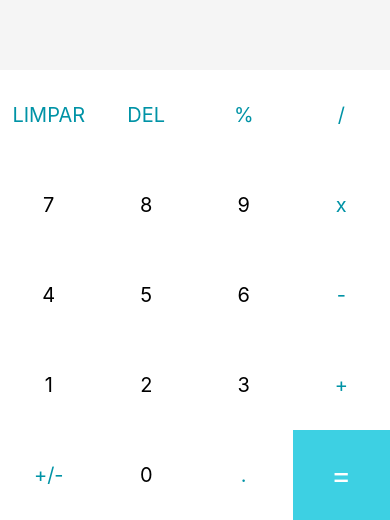
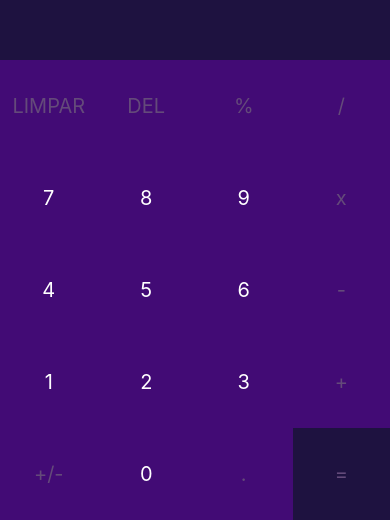
Before and after one commit to TatianeKezia/Calculadora, a React Native app: screen / in a window 390 px wide. Shown: the part 324-844 px from the top of the page. Built offline with nearby package versions, Linux system fonts and the light colour scheme.

Commit message:
mudanças atividade 2

```diff
--- a/App.js
+++ b/App.js
@@ -11,31 +11,52 @@ export default function App() {
 
   function calculator() {
     const splitNumbers = currentNumber.split(' ');
-    const fistNumber = parseFloat(splitNumbers[0]);
+    const firstNumber = parseFloat(splitNumbers[0]);
     const operator = splitNumbers[1];
     const lastNumber = parseFloat(splitNumbers[2]);
 
+    // Tratamento de casos para cálculo de porcentagem
+    if (currentNumber.includes('%')) {
+      if (operator === '+') {
+        return setCurrentNumber((firstNumber + (lastNumber / 100)).toString());
+      } else if (operator === '-') {
+        setCurrentNumber((firstNumber - (lastNumber / 100)).toString());
+      } else if (operator === 'x') {
+        setCurrentNumber((firstNumber * (lastNumber / 100)).toString());
+      } else if (operator === '/') {
+        setCurrentNumber((firstNumber / (lastNumber / 100)).toString());
+      } else {
+        setCurrentNumber('Operação inválida!');
+      }
+      setCurrentNumber((firstNumber / 100).toString());
+      return;
+    }
 
-    // Faz ação referente tecla pressionada
+    //Faz ação referente tecla pressionada
     switch (operator) {
       case '+':
-        setCurrentNumber((fistNumber + lastNumber).toString());
+        setCurrentNumber((firstNumber + lastNumber).toString());
         return;
       case '-':
-        setCurrentNumber((fistNumber - lastNumber).toString());
+        setCurrentNumber((firstNumber - lastNumber).toString());
         return;
       case 'x':
-        setCurrentNumber((fistNumber * lastNumber).toString());
+        setCurrentNumber((firstNumber * lastNumber).toString());
         return;
       case '/':
-        setCurrentNumber((fistNumber / lastNumber).toString());
-        return;
+        if (lastNumber === 0) {
+          setCurrentNumber('Erro: Divisão por zero');
+        } else {
+          setCurrentNumber((firstNumber / lastNumber).toString());
+        }
     }
+    return;
   }
+
 
   function handleInput(buttonPressed) {
     console.log(buttonPressed); // Mostra no Console a tecla pressionada
-    if (buttonPressed === '+' || buttonPressed === '-' || buttonPressed === 'x' || buttonPressed === '/') {
+    if (buttonPressed === '+' || buttonPressed === '-' || buttonPressed === 'x' || buttonPressed === '/' || buttonPressed === '%') {
       setCurrentNumber(currentNumber + ' ' + buttonPressed + ' ');
       return;
     }
@@ -55,10 +76,8 @@ export default function App() {
         setCurrentNumber((parseFloat(currentNumber) * -1).toString());
         return;
     }
-
     setCurrentNumber(currentNumber + buttonPressed);
   }
-
 
   return (
     <View style={styles.container}>
@@ -72,13 +91,19 @@ export default function App() {
       <View style={styles.buttons}>
         {buttons.map((button) =>
           button === '=' ? (     //Mapeamento do botão
-            <TouchableOpacity onPress={() => handleInput(button)} key={button} style={[styles.button, { backgroundColor: '#3dd0e3' }]}>
-              <Text style={[styles.textButton, { color: 'white', fontSize: 30 }]}>{button}</Text>
+            <TouchableOpacity
+              onPress={() => handleInput(button)}
+              key={button}
+              style={[styles.button, { backgroundColor: '#1E1240' }]}>
+              <Text style={styles.textButton}>{button}</Text>
             </TouchableOpacity>
           ) : (
             // Mapeamento dos outros botões
-            <TouchableOpacity onPress={() => handleInput(button)} key={button} style={styles.button}>
-              <Text style={[styles.textButton, { color: typeof button === 'number' ? 'black' : '#0093a6' }]}>{button}</Text>
+            <TouchableOpacity
+              onPress={() => handleInput(button)}
+              key={button}
+              style={styles.button}>
+              <Text style={[styles.textButton, { color: typeof button === 'number' ? '#FFFFFF' : '#644A7A' }]}>{button}</Text>
             </TouchableOpacity>
           )
         )}
@@ -96,17 +121,17 @@ const styles = StyleSheet.create({
   results: {
     flex: 2,
     justifyContent: 'center',
-    backgroundColor: '#f5f5f5',
+    backgroundColor: '#1E1240',
   },
   resultText: {
-    color: '#282F38',
+    color: '#FFFFFF',
     fontSize: 32,
     fontWeight: 'bold',
     padding: 12,
     textAlign: 'right',
   },
   historyText: {
-    color: '#7c7c7c',
+    color: '#4E485E',
     fontSize: 20,
     marginRight: 10,
     alignSelf: 'flex-end',
@@ -116,15 +141,15 @@ const styles = StyleSheet.create({
     flexWrap: 'wrap',
   },
   button: {
-    backgroundColor: 'white',
+    backgroundColor: "#420B75",
     alignItems: 'center',
     justifyContent: 'center',
     minWidth: 90,
-    minHeight: 90,
+    minHeight: 92,
     flex: 2,
   },
   textButton: {
-    color: '#7c7c7c',
+    color: '#644A7A',
     fontSize: 20,
   }
 });
```
